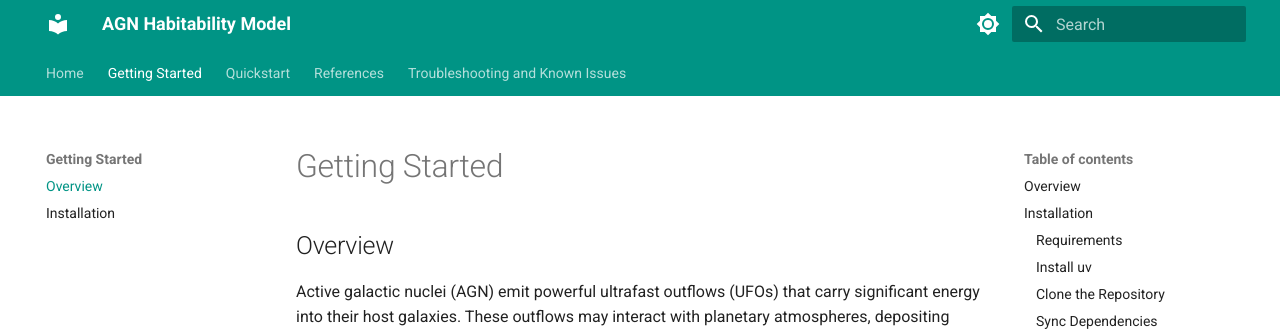
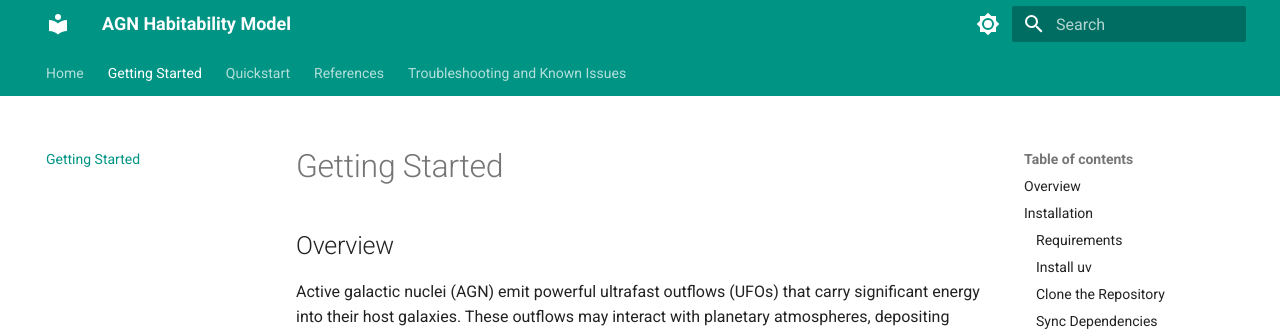
Before and after one commit to jourdanwaas/planAGN, an MkDocs documentation site: the page built from docs/docs/getting-started.md, in a window 1280 px wide. Shown: the top 333 px of the page. Built offline with MkDocs 1.6.1 and Material for MkDocs 9.7.7, drawn with Linux system fonts in a browser that asks for light colours.

Commit message:
rm installation ref

```diff
--- a/docs/mkdocs.yml
+++ b/docs/mkdocs.yml
@@ -25,9 +25,7 @@ theme:
 nav:
   - Home: index.md
 
-  - Getting Started:
-      - Overview: getting-started.md
-      - Installation: installation.md
+  - Getting Started: getting-started.md
 
   - Quickstart:
       - Running the Models: running.md
```
